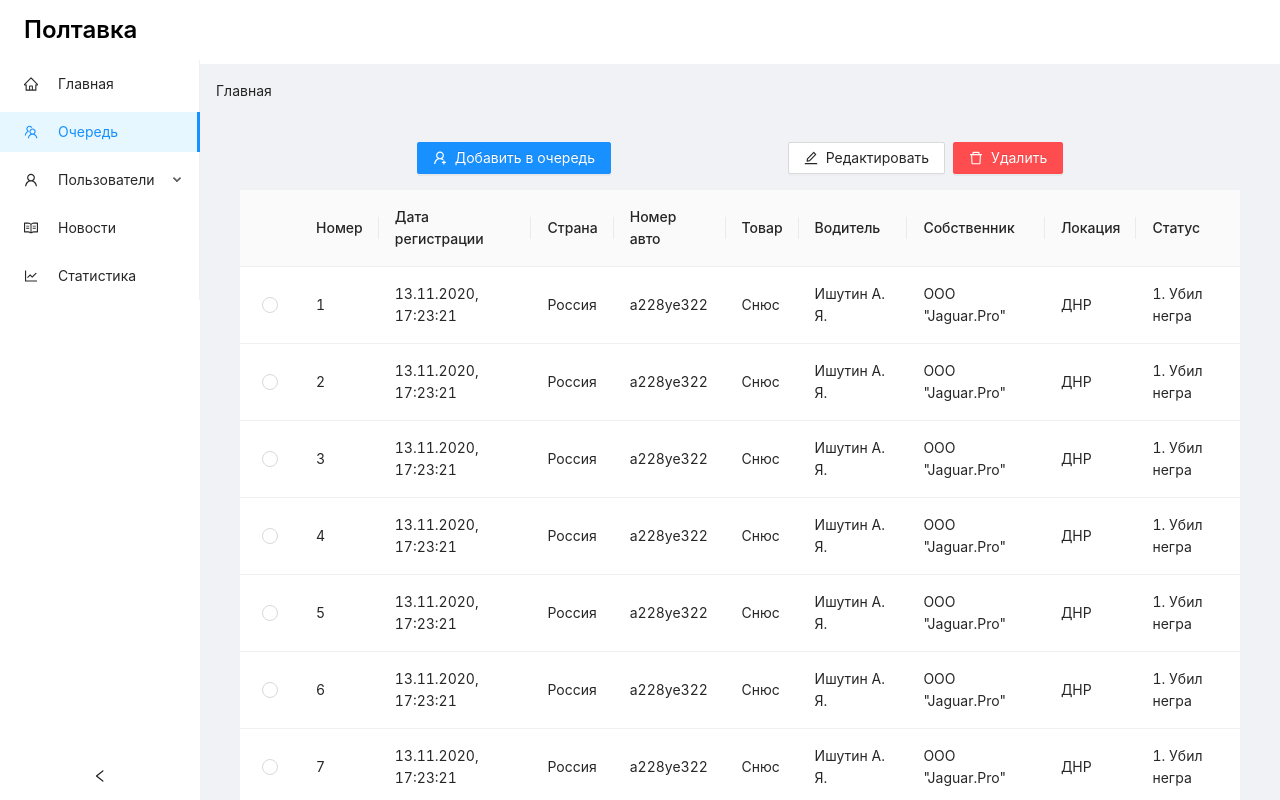
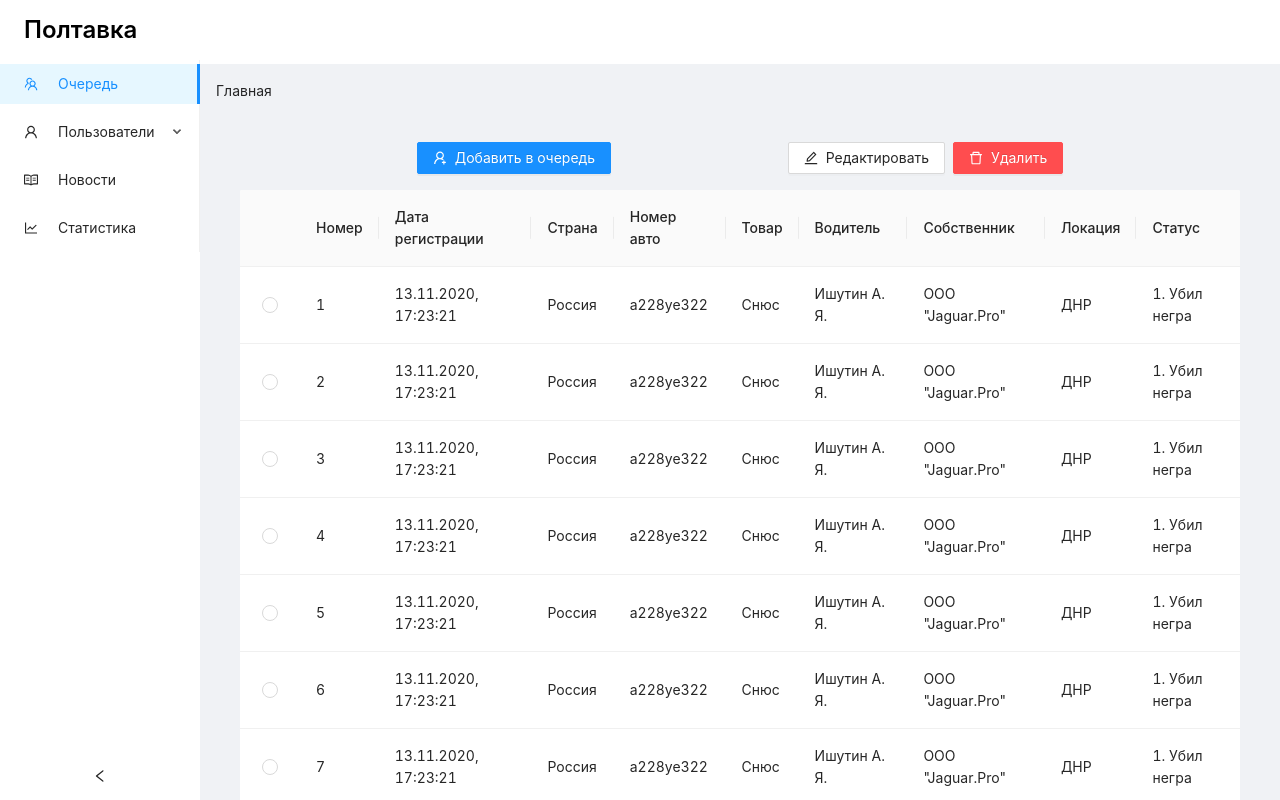
Before and after one commit to on3dd/poltavka, a Next.js app: page /admin/queue in a window 1280 px wide. Shown: the top 800 px of the page. Built offline with nearby package versions, Linux system fonts and the light colour scheme.

Commit message:
admin layout fix

```diff
--- a/layouts/admin/index.tsx
+++ b/layouts/admin/index.tsx
@@ -90,13 +90,22 @@ const Admin: React.FC<LayoutProps> = ({
           defaultSelectedKeys={['1']}
           mode="inline"
           activeKey={router.pathname}
-          selectedKeys={[router.pathname]}
+          selectedKeys={router.pathname
+            .split('/')
+            .reduce((acc, curr, idx) => {
+              const key =
+                idx === 0
+                  ? curr
+                  : acc[idx - 1] + '/' + curr;
+
+              return [...acc, key];
+            }, [])}
         >
-          <Menu.Item key="/admin" icon={<HomeOutlined />}>
+          {/* <Menu.Item key="/admin" icon={<HomeOutlined />}>
             <Link href="/admin">
               <a>Главная</a>
             </Link>
-          </Menu.Item>
+          </Menu.Item> */}
 
           <Menu.Item
             key="/admin/queue"
```
